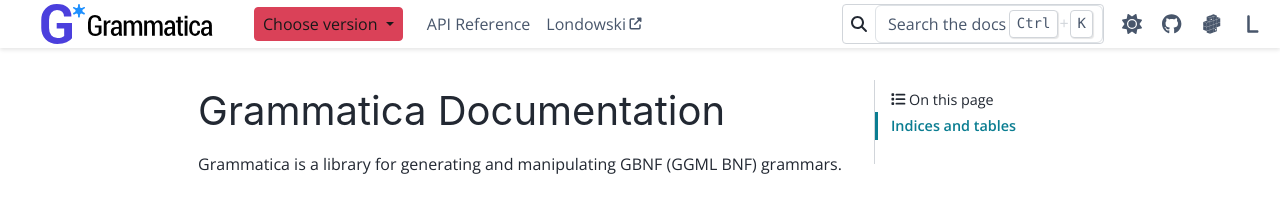
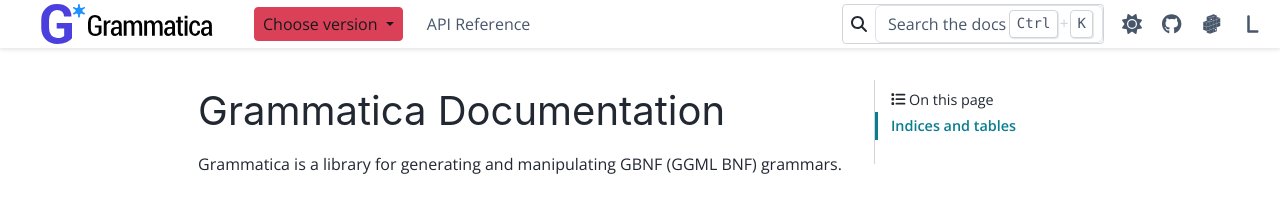
Before and after one commit to yaphott/grammatica, a Sphinx documentation site: the page built from docs/source/index.rst, in a window 1280 px wide. Shown: the top 205 px of the page. Built offline with Sphinx 7.4.7 and the PyData theme 0.15.4, drawn with Linux system fonts in a browser that asks for light colours.

```diff
--- a/docs/source/conf.py
+++ b/docs/source/conf.py
@@ -171,9 +171,6 @@ html_theme_options = {
         "image_dark": "_static/logo-dark.svg",
     },
     "collapse_navigation": True,
-    "external_links": [
-        {"name": "Londowski", "url": "https://londowski.com/"},
-    ],
     "header_links_before_dropdown": 4,
     "navbar_align": "left",
     "navbar_start": ["navbar-logo"],
```
